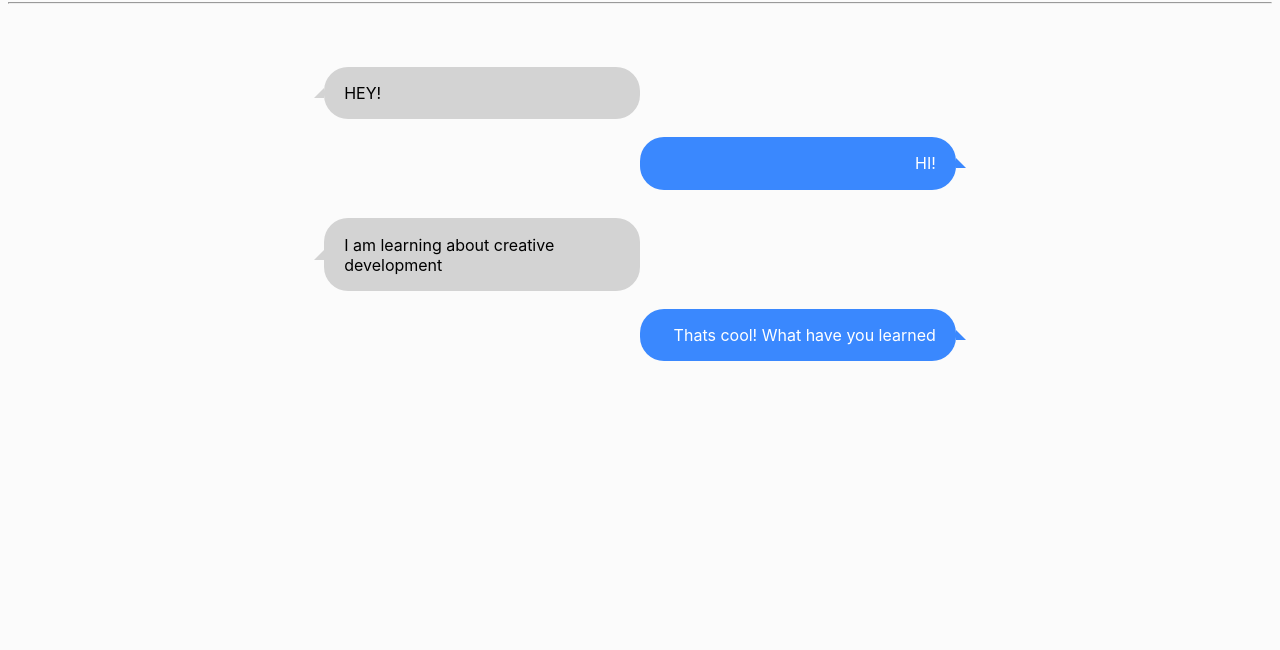
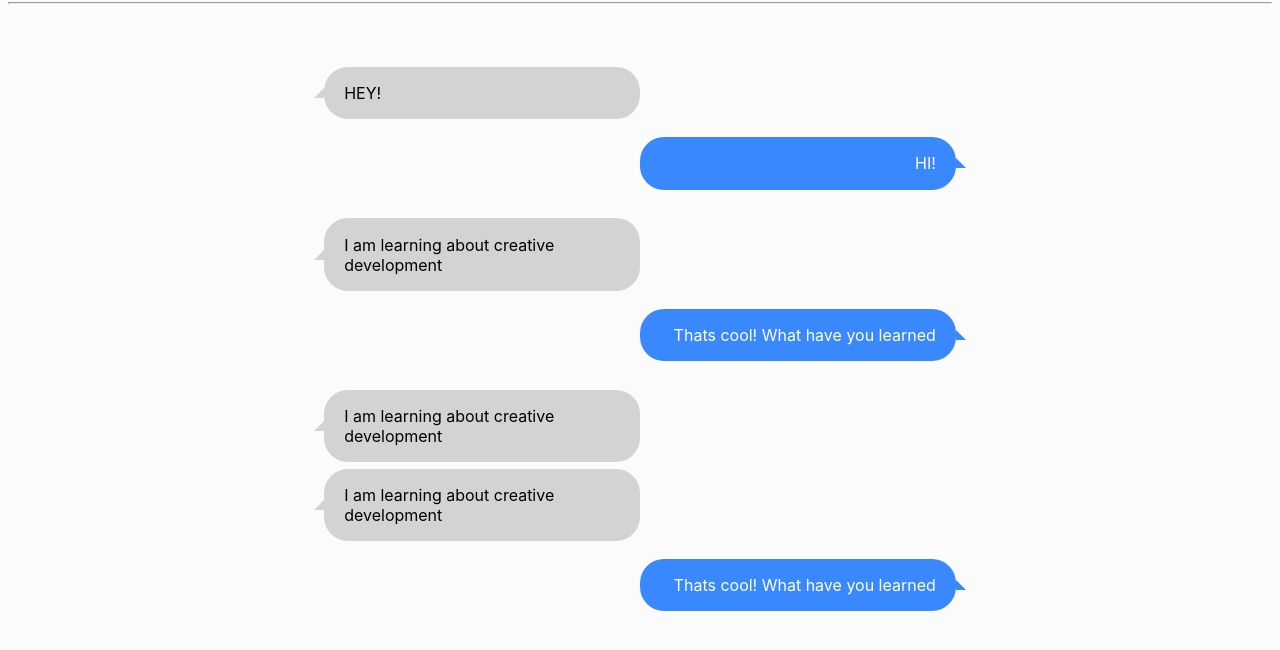
Before and after one commit to allyrodnunsky/commitmentLab, a plain HTML site: page index.html in a window 1280 px wide. Shown: the part 84-734 px from the top of the page. Drawn offline with Linux system fonts and the light colour scheme.

Commit message:
speech bubble double

```diff
--- a/css/main.css
+++ b/css/main.css
@@ -77,3 +77,6 @@ hr {
   margin-top: -5px;
   margin-right: -10px;
 }
+.double {
+  margin-top: 1%;
+}
--- a/index.html
+++ b/index.html
@@ -27,6 +27,17 @@
           <p>Thats cool! What have you learned</p>
         </div>
         <br />
+        <div class="speech-bubble-recieve">
+          <p>I am learning about creative development</p>
+        </div>
+        <div class="speech-bubble-recieve double">
+          <p>I am learning about creative development</p>
+        </div>
+        <br />
+        <div class="speech-bubble-send">
+          <p>Thats cool! What have you learned</p>
+        </div>
+        <br />
       </div>
     </header>
   </body>
```
